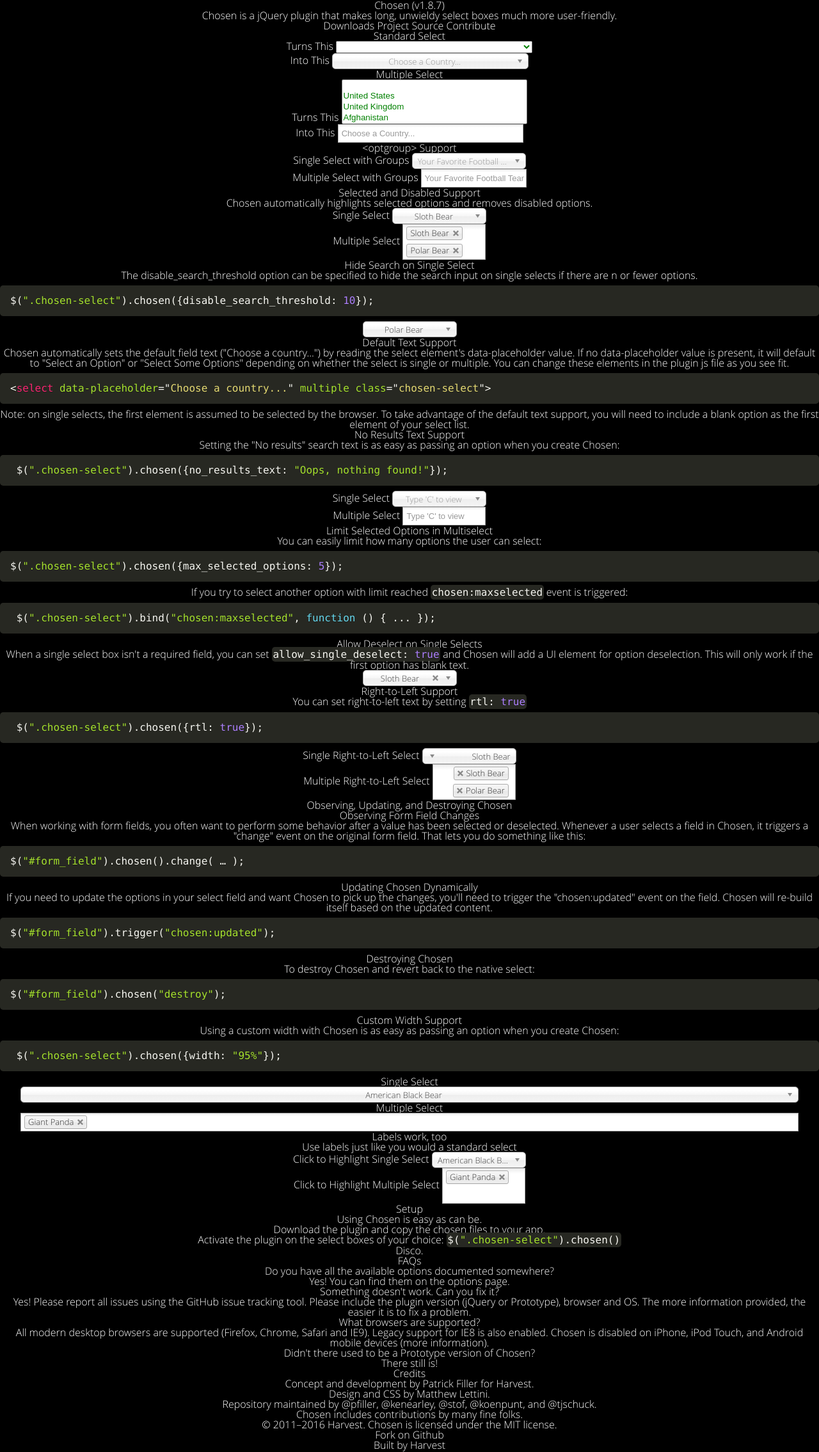
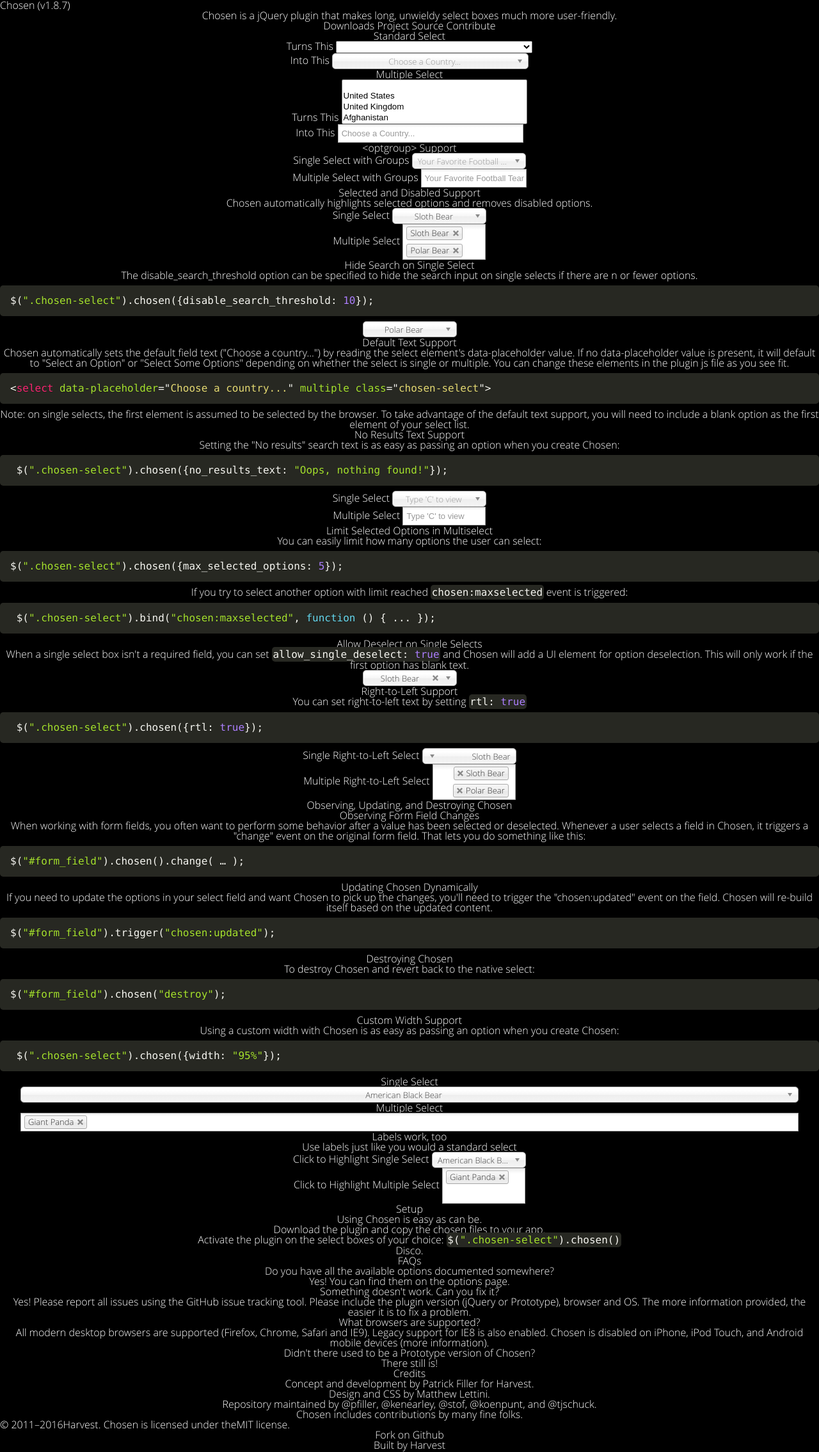
Before and after one commit to jsaputo1/instanews, a website: page chosen/index.html in a window 1280 px wide. Shown: the whole page at 64% size. Drawn offline with nearby package versions, Linux system fonts and the light colour scheme; files that its build step writes are made by us from their sources; files whose address does not match are found by name.

Commit message:
add: updated header code

```diff
--- a/chosen/chosen.css
+++ b/chosen/chosen.css
@@ -16,6 +16,7 @@
   display: inline-block;
   vertical-align: middle;
   font-size: 13px;
+  /* margin: 15px 0px; */
   -webkit-user-select: none;
      -moz-user-select: none;
       -ms-user-select: none;
--- a/sass/_layout.scss
+++ b/sass/_layout.scss
@@ -12,14 +12,24 @@
     }
 }
 
-.logo {
-    margin: 10px 0px;
+header {
+
+
+
+@include tablet {
+    display: flex;
+    align-items: center;
+    justify-content: center;
+    }
+
+    @include desktop {
+        display: flex;
+        align-items: center;
+        justify-content: flex-start;
+        }
+
 }
 
-
-select {
-    color: green;
-}
 
 
 .main-content {
@@ -43,12 +53,6 @@
         }
 }
 
-.drop-down {
-
-    h1 {
-        margin-bottom: 25px;
-    }
-}
 
 .article-image img {
     grid-column-start: 1;
@@ -66,7 +70,17 @@
     padding: 15px 20px;
 }
 
+footer {
 
-.test {
-    margin-top: 10px;
+    @include tablet {
+        display: flex;
+        align-items: center;
+        justify-content: center;
+        }
+
+        @include desktop {
+            display: flex;
+            align-items: center;
+            justify-content: flex-start;
+            }
 }
```
Also changed, not shown: index.html (+8 -6 lines), build/css/style.css, build/css/style.min.css.
